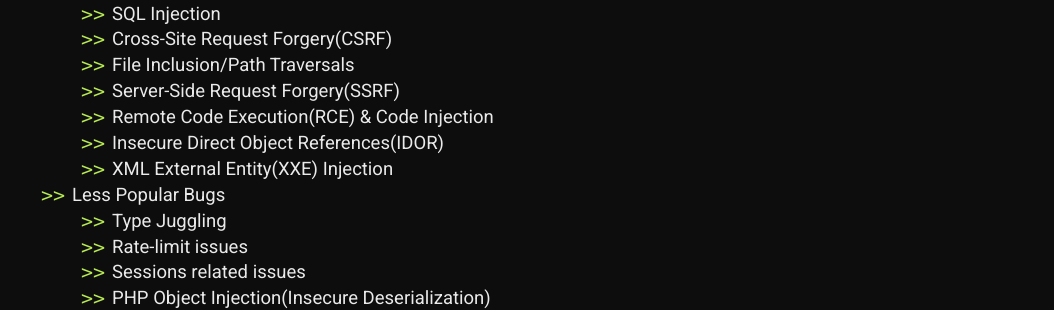
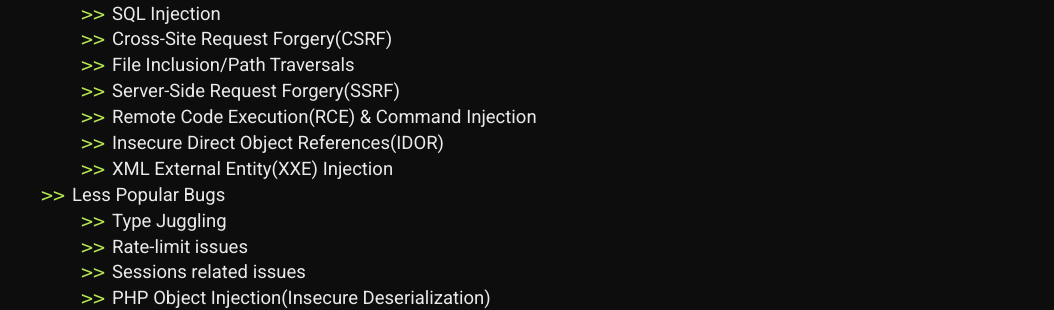
Before and after one commit to 20kilograma/blog, a Jekyll site: the page built from php-sec.md, in a window 1280 px wide and 900 px high, scrolled down 988 px. Shown: the part 154-464 px from the top of the window, without its empty margins (108-1162 px from the left). Built offline with Jekyll 4.4.1, drawn with Linux system fonts in a browser that asks for light colours; some web fonts are replaced; our own code applies the rules of GitHub Pages for plain Markdown files.

Commit message:
Update php-sec.md

```diff
--- a/php-sec.md
+++ b/php-sec.md
@@ -17,7 +17,7 @@ If someone is wondering why the name of this blog is "PHP beyond SQLi", I just w
     <li>Cross-Site Request Forgery(CSRF)</li>
     <li>File Inclusion/Path Traversals</li>
     <li>Server-Side Request Forgery(SSRF)</li>
-    <li>Remote Code Execution(RCE) & Code Injection</li>
+    <li>Remote Code Execution(RCE) & Command Injection</li>
     <li>Insecure Direct Object References(IDOR)</li>
     <li>XML External Entity(XXE) Injection</li>
   </ul>
```
